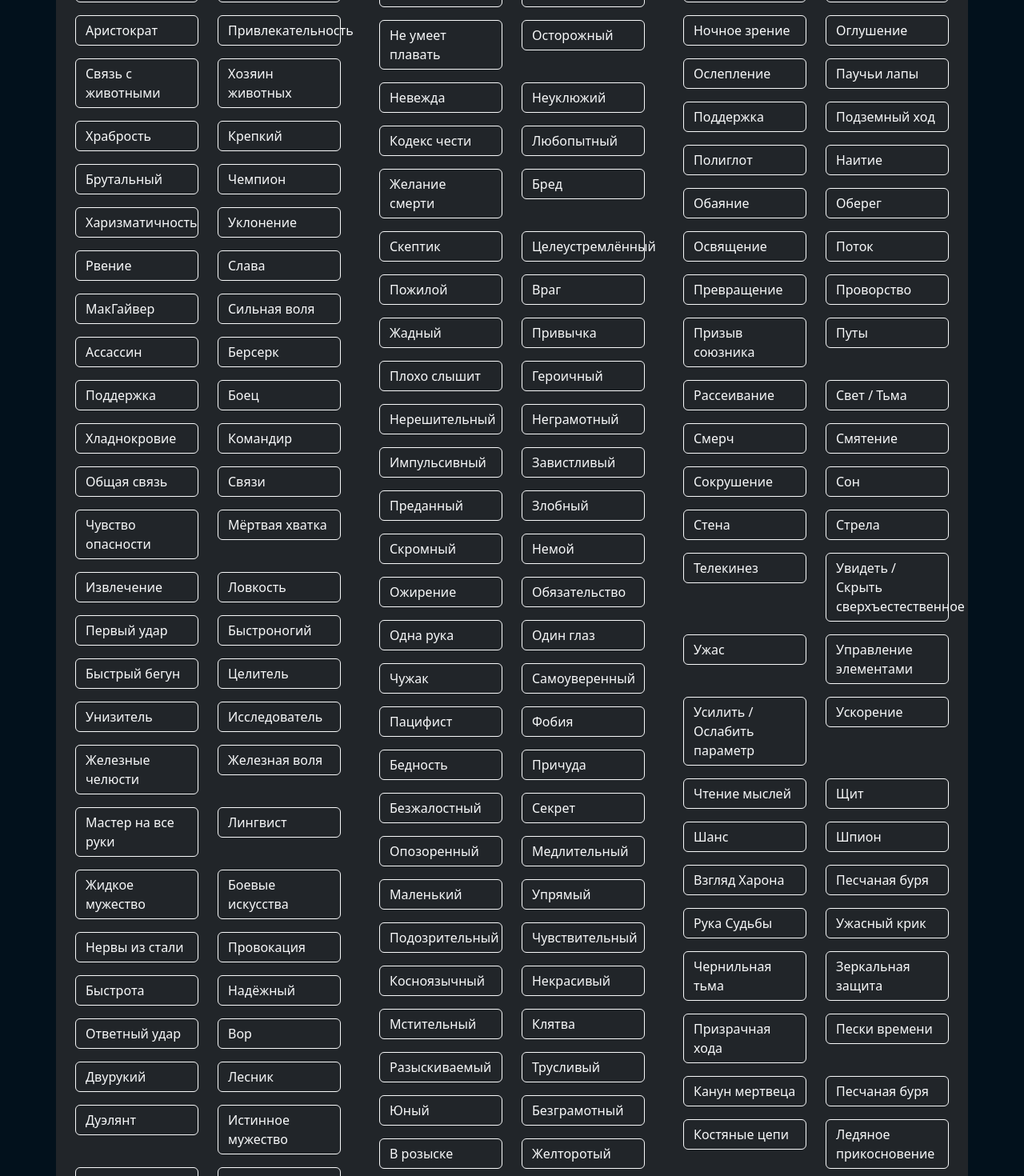
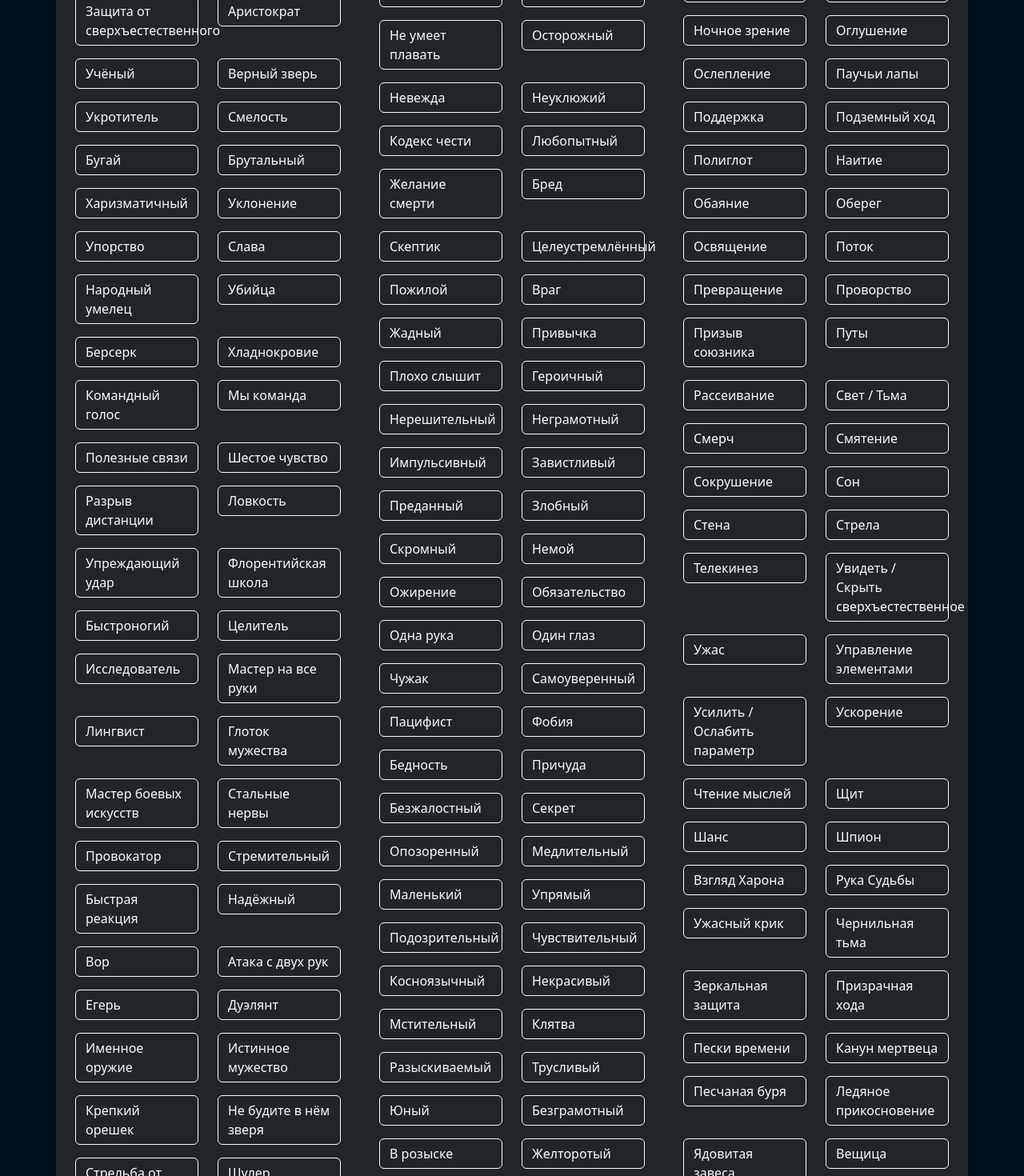
Before and after one commit to zebratul/swade-picker, a React (Create React App) app: page / in a window 1280 px wide. Shown: the part 520-1990 px from the top of the page at 80% size. Built offline with nearby package versions, Linux system fonts and the light colour scheme; the HTML template or start-up script is replaced by a standard one.

Commit message:
Update Characteristics.js

```diff
--- a/src/Characteristics.js
+++ b/src/Characteristics.js
@@ -399,13 +399,6 @@ export const powers = [
       cost: -2,
     },
     {
-    name: "Песчаная буря",
-    type: "Магия",
-    description: "Призывает вихрь песка и камней, который дезориентирует и ранит противников.",
-    prerequisites: "Закалённый",
-    cost: -2,
-    },
-    {
       name: "Рука Судьбы",
       type: "Магия",
       description: "Позволяет герою вытянуть карту Судьбы, получив временное магическое преимущество.",
@@ -462,13 +455,6 @@ export const powers = [
         cost: -2,
     },
     {
-        name: "Костяные цепи",
-        type: "Магия",
-        description: "Призывает магические цепи из костей, которые сковывают и удерживают врагов.",
-        prerequisites: "Закалённый",
-        cost: -2,
-    },
-    {
         name: "Ледяное прикосновение",
         type: "Магия",
         description: "Позволяет герою коснуться врага и заморозить его, нанося урон холодом.",
@@ -485,7 +471,7 @@ export const powers = [
     {
         name: "Вещица",
         type: "Магия",
-        description: "Призывает магическое облако ядовитого газа, которое дезориентирует и наносит урон врагам.",
+        description: "Позволяет достать из инвентаря любую небольшую вещь. Вещь действует несколько ходов.",
         prerequisites: "Закалённый",
         cost: -2,
     }
@@ -991,6 +977,13 @@ export const powers = [
       cost: -2
     },
     {
+      name: "Везение",
+      type: "Положительная черта",
+      description: "+1 фишка",
+      prerequisites: "Без пререквизитов",
+      cost: -2
+    },
+    {
       name: "Акробат",
       type: "Положительная черта",
       description: "Может перебросить большинство бросков на Атлетику.",
@@ -1019,10 +1012,10 @@ export const powers = [
       cost: -2
     },
     {
-      name: "Сопротивление магии",
+      name: "Защита от сверхъестественного",
       type: "Положительная черта",
       description: "+2 к броскам на сопротивление магическим эффектам; магический урон снижается на 2.",
-      prerequisites: "Дух d8",
+      prerequisites: "Характер d8",
       cost: -2
     },
     {
@@ -1033,35 +1026,35 @@ export const powers = [
       cost: -2
     },
     {
-      name: "Привлекательность",
+      name: "Учёный",
       type: "Положительная черта",
-      description: "+1 к броскам на Убеждение.",
-      prerequisites: "Выносливость d6",
+      description: "Добавьте 2 навыка знаний по d8, эти навыки и связанные действия получают +2 при подходящих условиях.",
+      prerequisites: "Без пререквизитов",
       cost: -2
     },
     {
-      name: "Связь с животными",
+      name: "Верный зверь",
       type: "Положительная черта",
       description: "Герой может тратить фишки на контроль над животными.",
       prerequisites: "Без пререквизитов",
       cost: -2
     },
     {
-      name: "Хозяин животных",
+      name: "Укротитель",
       type: "Положительная черта",
       description: "Животные любят героя, у него есть питомец.",
-      prerequisites: "Дух d8",
+      prerequisites: "Характер d8",
       cost: -2
     },
     {
-      name: "Храбрость",
+      name: "Смелость",
       type: "Положительная черта",
       description: "+2 к броскам на Страх и –2 к результатам на Таблице страха.",
-      prerequisites: "Дух d6",
+      prerequisites: "Характер d6",
       cost: -2
     },
     {
-      name: "Крепкий",
+      name: "Бугай",
       type: "Положительная черта",
       description: "Размер и Стойкость +1. Требования на Силу для предметов уменьшаются на одну ступень.",
       prerequisites: "Сила d6, Выносливость d6",
@@ -1075,17 +1068,10 @@ export const powers = [
       cost: -2
     },
     {
-      name: "Чемпион",
+      name: "Харизматичный",
       type: "Положительная черта",
-      description: "+2 к урону против сверхъестественного зла.",
-      prerequisites: "Дух d8, Навык Драка d6",
-      cost: -2
-    },
-    {
-      name: "Харизматичность",
-      type: "Положительная черта",
-      description: "Перебрасывает бросок на Убеждение, если это не критическая неудача.",
-      prerequisites: "Дух d8",
+      description: "Перебрасывает бросок на Убеждение, если это не критическая неудача. +2 к Харизме",
+      prerequisites: "Характер d8",
       cost: -2
     },
     {
@@ -1096,10 +1082,10 @@ export const powers = [
       cost: -2
     },
     {
-      name: "Рвение",
+      name: "Упорство",
       type: "Положительная черта",
       description: "+2 к броску на переброс с помощью фишки.",
-      prerequisites: "Дух d8",
+      prerequisites: "Характер d8",
       cost: -2
     },
     {
@@ -1110,21 +1096,14 @@ export const powers = [
       cost: -2
     },
     {
-      name: "МакГайвер",
+      name: "Народный умелец",
       type: "Положительная черта",
       description: "Быстро создаёт импровизированные устройства из подручных материалов.",
       prerequisites: "Смекалка d6, Навык Ремонт d6, Внимательность d8",
       cost: -2
     },
     {
-      name: "Сильная воля",
-      type: "Положительная черта",
-      description: "+2 к сопротивлению Тестам, связанным с Смекалкой или Духом.",
-      prerequisites: "Дух d8",
-      cost: -2
-    },
-    {
-      name: "Ассассин",
+      name: "Убийца",
       type: "Положительная черта",
       description: "+2 к урону по врагам, находящимся в состоянии Уязвимости или когда у ассассина преимущество неожиданности.",
       prerequisites: "Ловкость d8, Навык Драка d6, Навык Скрытность d8",
@@ -1138,20 +1117,6 @@ export const powers = [
       cost: -2
     },
     {
-      name: "Поддержка",
-      type: "Положительная черта",
-      description: "Может снять состояние Уязвимости или Отвлечённости после Теста.",
-      prerequisites: "Дух d8",
-      cost: -2
-    },
-    {
-      name: "Боец",
-      type: "Положительная черта",
-      description: "Стойкость +1, добавляет d4 к урону безоружных атак.",
-      prerequisites: "Сила d8, Выносливость d8",
-      cost: -2
-    },
-    {
       name: "Хладнокровие",
       type: "Положительная черта",
       description: "Игнорирует до 2 пунктов штрафов за действия, если карта действия — Пятёрка или ниже.",
@@ -1159,44 +1124,37 @@ export const powers = [
       cost: -2
     },
     {
-      name: "Командир",
+      name: "Командный голос",
       type: "Положительная черта",
-      description: "+1 к броскам Духа и +1 к броскам на Выносливость для восстановления от Шока в радиусе Командования.",
+      description: "+1 к броскам Характера и +1 к броскам на Выносливость для восстановления от Шока в радиусе Командования.",
       prerequisites: "Смекалка d6",
       cost: -2
     },
     {
-      name: "Общая связь",
+      name: "Мы команда",
       type: "Положительная черта",
       description: "Герой может свободно передавать свои фишки другим.",
-      prerequisites: "Дух d8",
+      prerequisites: "Характер d8",
       cost: -2
     },
     {
-      name: "Связи",
+      name: "Полезные связи",
       type: "Положительная черта",
       description: "Контакты помогают раз в сессию.",
       prerequisites: "Без пререквизитов",
       cost: -2
     },
     {
-      name: "Чувство опасности",
+      name: "Шестое чувство",
       type: "Положительная черта",
-      description: "+2 к броскам на Внимательность для предчувствия засады.",
+      description: "Проверка Внимательности -2 может предсказать любой сюжетный поворот перед тем, как он случится",
       prerequisites: "Без пререквизитов",
       cost: -2
     },
     {
-      name: "Мёртвая хватка",
+      name: "Разрыв дистанции",
       type: "Положительная черта",
-      description: "Один раз за раунд удваивает урон от дальнобойного или метательного оружия при вытягивании Джокера.",
-      prerequisites: "Навык Атлетика d8 или Стрельба d8",
-      cost: -2
-    },
-    {
-      name: "Извлечение",
-      type: "Положительная черта",
-      description: "Один ближайший враг не получает бесплатную атаку при выходе героя из ближнего боя.",
+      description: "Проверка ловкости позволяет не получить атаку при уходе от оппонента.",
       prerequisites: "Ловкость d8",
       cost: -2
     },
@@ -1208,38 +1166,31 @@ export const powers = [
       cost: -2
     },
     {
-      name: "Первый удар",
+      name: "Упреждающий удар",
       type: "Положительная черта",
       description: "Одна бесплатная атака в ближнем бою по врагу, который переместился на клетку рядом с героем.",
       prerequisites: "Ловкость d8",
       cost: -2
     },
     {
-      name: "Быстроногий",
+      name: "Флорентийская школа",
       type: "Положительная черта",
-      description: "Шаг +2, кубик бега повышен на одну ступень.",
-      prerequisites: "Ловкость d6",
+      description: "При фехтовании двумя клинками, бонус +1 к атаке персонажа и -1 к атакам врагов",
+      prerequisites: "Ловкость d8, Драка d8",
       cost: -2
     },
     {
-      name: "Быстрый бегун",
+      name: "Быстроногий",
       type: "Положительная черта",
-      description: "Игнорирует Трудную местность и добавляет +2 к броскам Атлетики при погонях.",
-      prerequisites: "Ловкость d8",
+      description: "Шаг +2, кубик бега d10.",
+      prerequisites: "Ловкость d6",
       cost: -2
     },
     {
       name: "Целитель",
       type: "Положительная черта",
       description: "+2 к броскам на Исцеление, как магическим, так и обычным.",
-      prerequisites: "Дух d8",
-      cost: -2
-    },
-    {
-      name: "Унизитель",
-      type: "Положительная черта",
-      description: "Бесплатный переброс при броске на Насмешку.",
-      prerequisites: "Навык Насмешка d8",
+      prerequisites: "Характер d8",
       cost: -2
     },
     {
@@ -1247,20 +1198,6 @@ export const powers = [
       type: "Положительная черта",
       description: "+2 к броскам на Исследование и Внимательность при особых условиях.",
       prerequisites: "Смекалка d8, Навык Исследование d8",
-      cost: -2
-    },
-    {
-      name: "Железные челюсти",
-      type: "Положительная черта",
-      description: "+2 к броскам на Избежание и Выносливость для сопротивления нокаутирующим ударам.",
-      prerequisites: "Выносливость d8",
-      cost: -2
-    },
-    {
-      name: "Железная воля",
-      type: "Положительная черта",
-      description: "+4 к сопротивлению Тестам, связанным с Смекалкой или Духом.",
-      prerequisites: "Сильная воля",
       cost: -2
     },
     {
@@ -1278,37 +1215,44 @@ export const powers = [
       cost: -2
     },
     {
-      name: "Жидкое мужество",
+      name: "Глоток мужества",
       type: "Положительная черта",
       description: "Увеличивает Выносливость на одну ступень и игнорирует одно наказание за Ранения; –1 к Ловкости, Смекалке и связанным навыкам.",
       prerequisites: "Выносливость d8",
       cost: -2
     },
     {
-      name: "Боевые искусства",
+      name: "Мастер боевых искусств",
       type: "Положительная черта",
       description: "Ближний бой +1, игнорирует правило Безоружного защитника, добавляет d4 к урону безоружных атак.",
       prerequisites: "Навык Драка d6",
       cost: -2
     },
     {
-      name: "Нервы из стали",
+      name: "Стальные нервы",
       type: "Положительная черта",
-      description: "Игнорирует один уровень наказаний за Ранения.",
+      description: "Игнорирует один уровень штрафов на броски за Ранения.",
       prerequisites: "Выносливость d8",
       cost: -2
     },
     {
-      name: "Провокация",
+      name: "Провокатор",
       type: "Положительная черта",
       description: "Герой может 'спровоцировать' врага при подъёме на броске Насмешки.",
       prerequisites: "Навык Насмешка d6",
       cost: -2
     },
     {
-      name: "Быстрота",
+      name: "Стремительный",
       type: "Положительная черта",
-      description: "Карта действия героя всегда должна быть выше Пятёрки.",
+      description: "Карта инициативы героя всегда должна быть выше Пятёрки.",
+      prerequisites: "Ловкость d8",
+      cost: -2
+    },
+    {
+      name: "Быстрая реакция",
+      type: "Положительная черта",
+      description: "Выхватить оружие — это свободное действие",
       prerequisites: "Ловкость d8",
       cost: -2
     },
@@ -1316,14 +1260,7 @@ export const powers = [
       name: "Надёжный",
       type: "Положительная черта",
       description: "Бесплатный переброс при броске на Поддержку.",
-      prerequisites: "Дух d8",
-      cost: -2
-    },
-    {
-      name: "Ответный удар",
-      type: "Положительная черта",
-      description: "Подъём при сопротивлении Насмешке или Запугиванию делает врага Отвлечённым.",
-      prerequisites: "Навык Насмешка d6",
+      prerequisites: "Характер d8",
       cost: -2
     },
     {
@@ -1334,17 +1271,17 @@ export const powers = [
       cost: -2
     },
     {
-      name: "Двурукий",
+      name: "Атака с двух рук",
       type: "Положительная черта",
       description: "Герой может совершить дополнительную атаку без наказания за Множественные действия, держа оружие в каждой руке.",
       prerequisites: "Ловкость d8",
       cost: -2
     },
     {
-      name: "Лесник",
+      name: "Егерь",
       type: "Положительная черта",
       description: "+2 к броскам на Выживание и Скрытность в дикой природе.",
-      prerequisites: "Дух d6, Навык Выживание d8",
+      prerequisites: "Характер d6, Навык Выживание d8",
       cost: -2
     },
     {
@@ -1355,6 +1292,13 @@ export const powers = [
       cost: -2
     },
     {
+      name: "Именное оружие",
+      type: "Положительная черта",
+      description: "Обладает именным оружием, +1 к проверкам ",
+      prerequisites: "Стрельба или Драка d10",
+      cost: -2
+    },
+    {
       name: "Истинное мужество",
       type: "Положительная черта",
       description: "+1 к выдержке",
@@ -1362,10 +1306,10 @@ export const powers = [
       cost: -2
     },
     {
-        name: "Мастер боевых искусств",
+      name: "Крепкий орешек",
       type: "Положительная черта",
-        description: "+д4 к урона от рук",
-        prerequisites: "нет",
+      description: "Штрафы на проверки смерти не учитываются",
+      prerequisites: "Характер d8",
       cost: -2
     },
     {
@@ -1418,6 +1362,13 @@ export const powers = [
       cost: -2
     },
     {
+      name: "Избранный",
+      type: "Положительная черта",
+      description: "+2 к урону и стойкости против существ противоположного характера",
+      prerequisites: "волшебство (чудотворец)",
+      cost: -2
+    },
+    {
       name: "На раздаче",
       type: "Положительная черта",
       description: "Потрать фишку для пересдачи любой карты",
```
Lines whose indentation alone changed are shown as unchanged.
